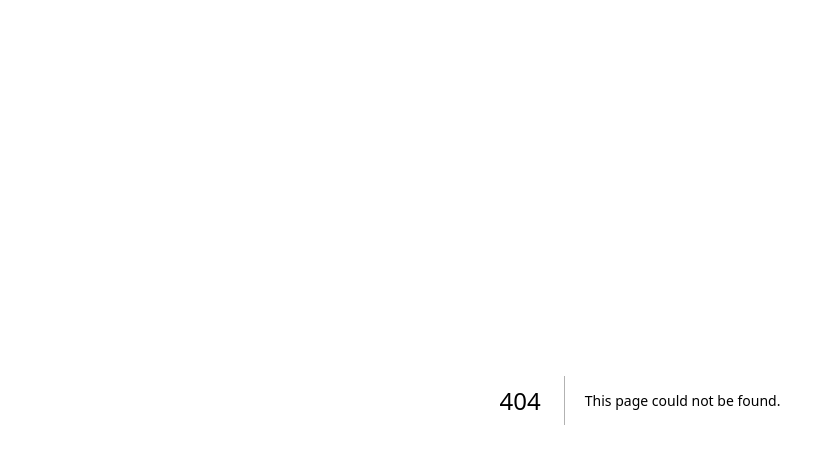
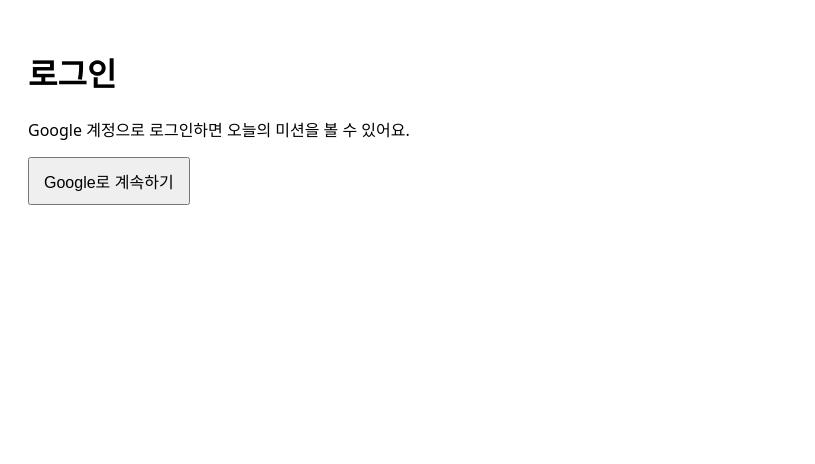
Before and after one commit to choimiree/study-with-ai, a Next.js app: page /login in a window 1280 px wide. Before the commit this address had no page. Shown: the top 464 px of the page, without its empty margins (0-815 px from the left). Built offline with nearby package versions, Linux system fonts and the light colour scheme.

Commit message:
Create login.js

```diff
--- /dev/null
+++ b/pages/login.js
@@ -0,0 +1,20 @@
+export default function Login() {
+  return (
+    <main style={{ padding: 20, fontFamily: 'system-ui' }}>
+      <h1>로그인</h1>
+      <p>Google 계정으로 로그인하면 오늘의 미션을 볼 수 있어요.</p>
+      <button
+        onClick={async () => {
+          const { supabase } = await import('../utils/sb')
+          await supabase.auth.signInWithOAuth({
+            provider: 'google',
+            options: { redirectTo: window.location.origin + '/today' },
+          })
+        }}
+        style={{ padding: '10px 14px', fontSize: 16 }}
+      >
+        Google로 계속하기
+      </button>
+    </main>
+  )
+}
```
